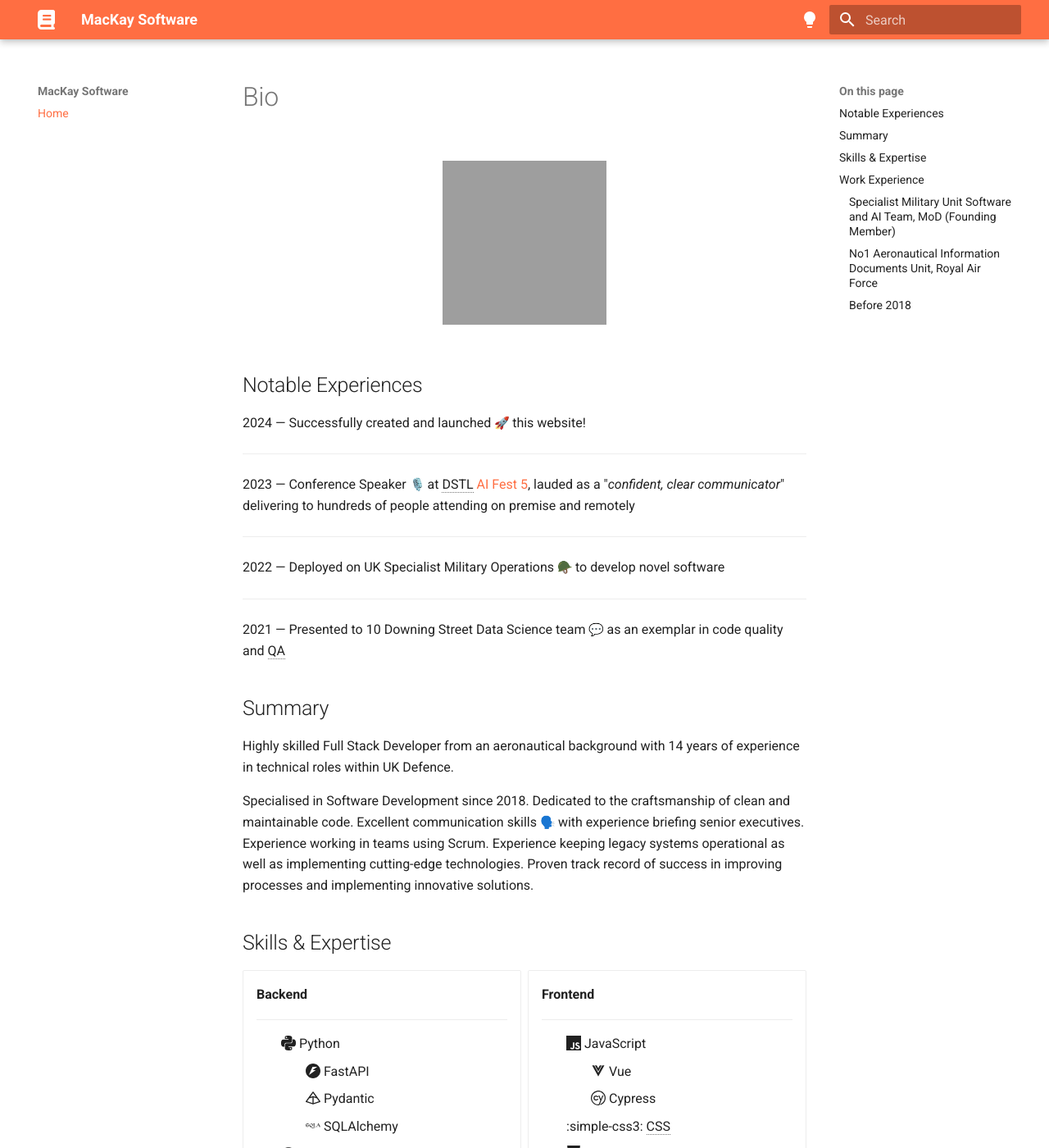
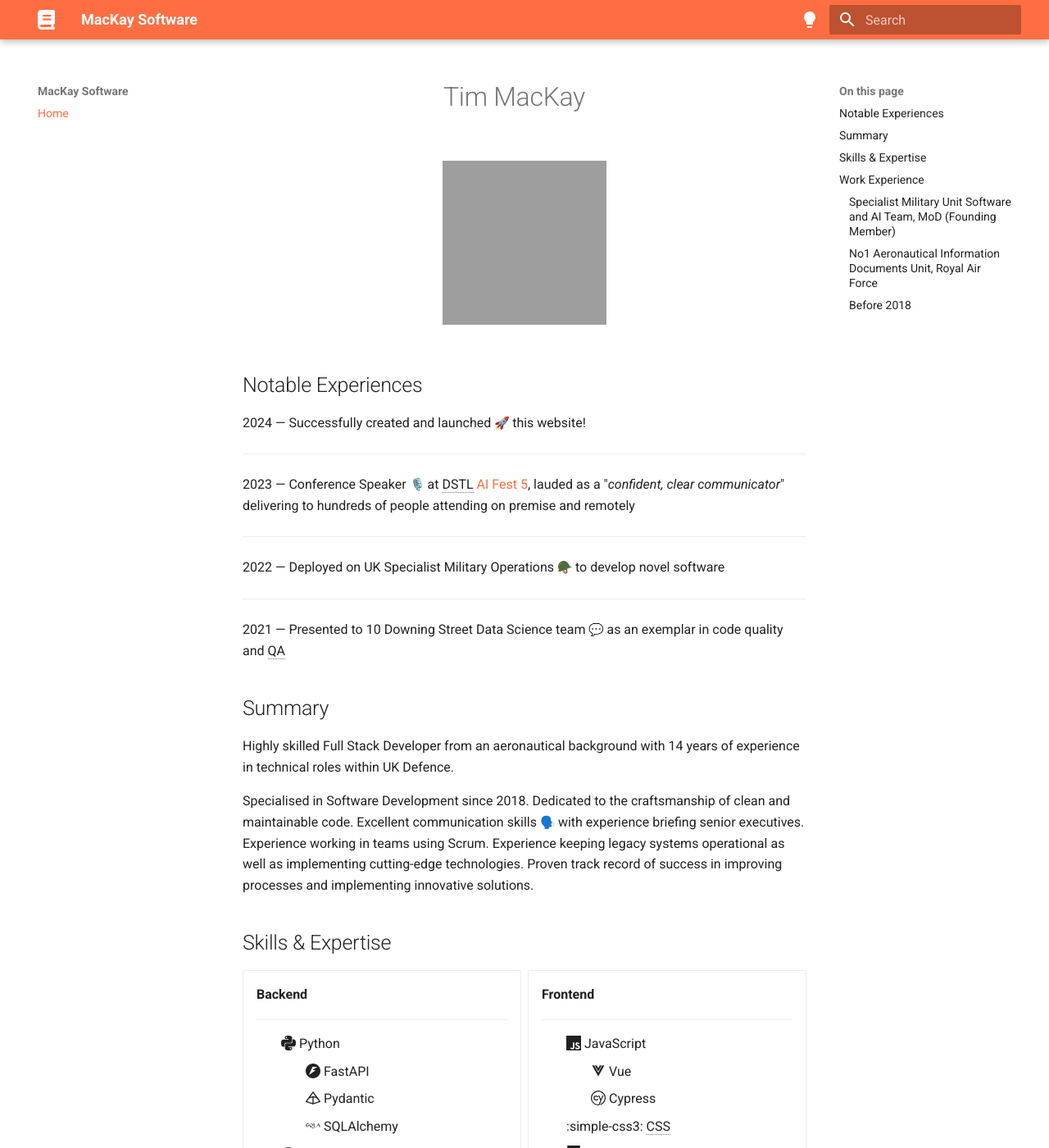
Before and after one commit to simplytim42/simplytim42.github.io, an MkDocs documentation site: the page built from docs/index.md, in a window 1280 px wide and 1400 px high. Shown: the whole window at 82% size. Built offline with MkDocs 1.6.1 and Material for MkDocs 9.7.7, drawn with Linux system fonts in a browser that asks for light colours; emoji names are drawn with the system emoji font; grey boxes are pictures that could not be loaded.

Commit message:
change Bio title to be my name and center align it

```diff
--- a/docs/index.md
+++ b/docs/index.md
@@ -4,7 +4,9 @@ description: Details of my professional experience
 hide:
   - footer
 ---
-# Bio
+<div class="my-name" markdown>
+# Tim MacKay
+</div>
 
 <figure markdown>
   ![a photo of Tim MacKay](https://github.com/simplytim42.png){ width="200" }
--- a/docs/stylesheets/extra.css
+++ b/docs/stylesheets/extra.css
@@ -1,3 +1,7 @@
 .grid.cards ul {
   list-style-type: none;
 }
+
+div.my-name {
+  text-align: center;
+}
```
